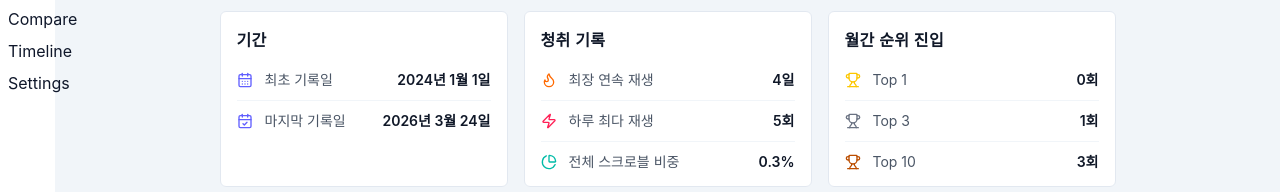
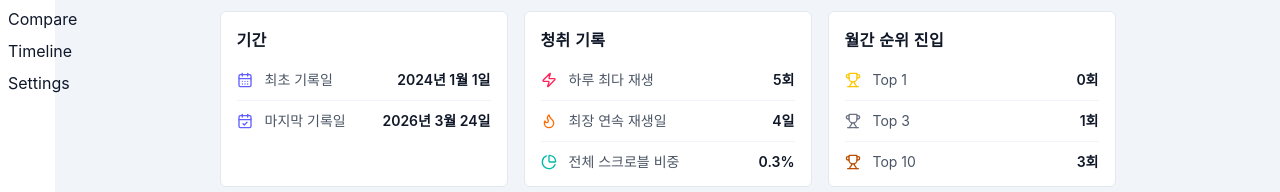
Before and after one commit to ksheer506/personal-music-tracker, a Next.js app: page /track/1 in a window 1280 px wide. Shown: the part 137-329 px from the top of the page. Built offline with nearby package versions, Linux system fonts and the light colour scheme.

Commit message:
feat: 최장 연속 재생일 위치 변경

```diff
--- a/app/track/[id]/page.tsx
+++ b/app/track/[id]/page.tsx
@@ -62,14 +62,14 @@ export default async function TrackDetailPage({ params }: { params: Promise<{ id
 
         <StatGroup title="청취 기록">
           <StatItem
-            icon={<Flame className="h-4 w-4 text-orange-500" />}
-            label="최장 연속 재생"
-            value={`${detail.longestStreakDays}일`}
-          />
-          <StatItem
             icon={<Zap className="h-4 w-4 text-rose-500" />}
             label="하루 최다 재생"
             value={`${detail.maxDailyPlays}회`}
+          />
+          <StatItem
+            icon={<Flame className="h-4 w-4 text-orange-500" />}
+            label="최장 연속 재생일"
+            value={`${detail.longestStreakDays}일`}
           />
           <StatItem
             icon={<PieChart className="h-4 w-4 text-teal-500" />}
--- a/package.json
+++ b/package.json
@@ -21,10 +21,10 @@
     "bcrypt": "^6.0.0",
     "chart.js": "^4.4.1",
     "class-variance-authority": "^0.7.1",
+    "dayjs": "^1.11.20",
     "drizzle-orm": "^0.45.1",
     "jsonwebtoken": "^9.0.3",
     "lucide-react": "^0.577.0",
-    "moment": "^2.30.1",
     "next": "^15.5.9",
     "next-auth": "5.0.0-beta.30",
     "pg": "^8.11.3",
```
Also changed, not shown: 1 other file (tests, documents, lock files or other folders).
